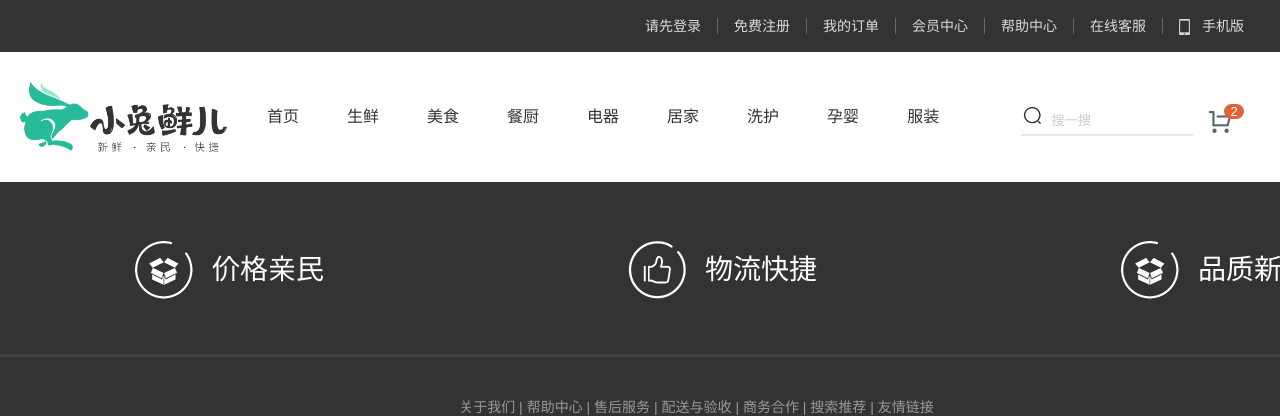
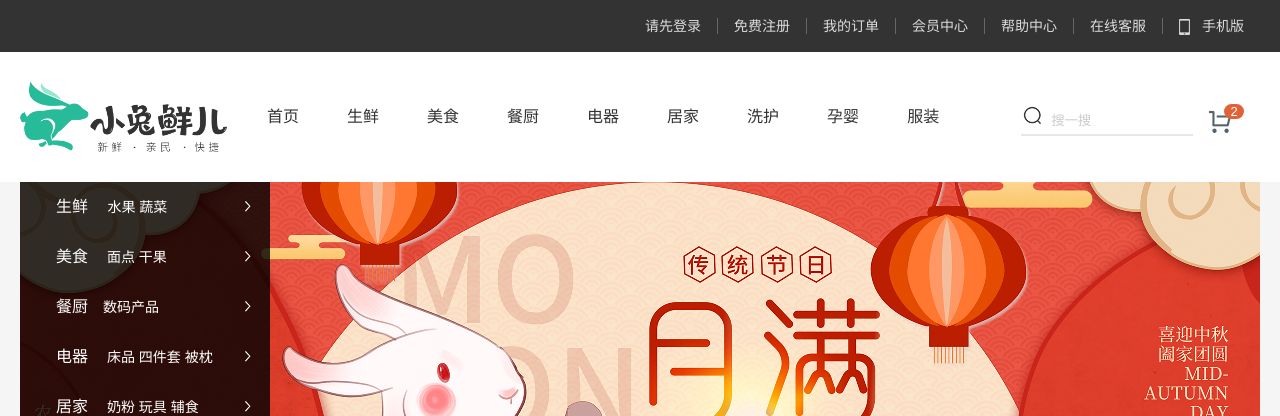
Before and after one commit to CT-sen/xtx_pc_client, a plain HTML site: page index.html in a window 1280 px wide. Shown: the top 416 px of the page. Drawn offline with Linux system fonts and the light colour scheme.

Commit message:
my second

```diff
--- a/css/index.css
+++ b/css/index.css
@@ -1 +1,51 @@
 /* 放index页面的样式表 */
+/* banner */
+
+.banner{
+  height: 500px;
+  background-color: #f5f5f5;
+}
+
+.banner .wrapper {
+  position: relative;
+  height: 500px;
+  /* background-color: pink;  */
+}
+/* 侧导航  */
+.banner .aside{
+  position: absolute;
+  left: 0;
+  top: 0;
+  width: 250px;
+  height: 500px;
+  background-color: rgba(0,0,0,.8);
+}
+
+.banner .aside a{
+  position: relative;
+  display: block;
+  padding-left: 36px;
+  padding-right: 19px ;
+  width: 250px;
+  height: 50px;
+  line-height: 50px;
+  color: #fff;
+}
+
+.banner .aside a span{
+  margin-left: 15px;
+  font-size: 14px;
+}
+.banner .aside a:hover{
+  background-color: #27ba9b;
+}
+.banner .aside a::after{
+  position: absolute;
+  right: 19px;
+  top: 19px;
+  content: '';
+  width: 6px;
+  height: 11px;
+  background-image: url(../images/sprites.png);
+  background-position: -80px -110px;
+}
--- a/index.html
+++ b/index.html
@@ -60,6 +60,35 @@
     </div>
   </div>
 
+<!-- banner -->
+<div class="banner">
+  <div class="wrapper">
+    <ul>
+      <li><a href="javascript:;">
+        <img src="./uploads/banner_1.png" alt="">
+      </a>
+    </li>
+    </ul>
+    <!-- 侧导航 -->
+    <div class="aside">
+      <ul>
+        <li><a href="javascript:;">生鲜 <span>水果 蔬菜</span></a></li>
+        <li><a href="javascript:;">美食<span> 面点 干果</span></a></li>
+        <li><a href="javascript:;">餐厨<span>数码产品</span></a></li>
+        <li><a href="javascript:;">电器<span> 床品 四件套 被枕</span></a></li>
+        <li><a href="javascript:;">居家<span> 奶粉 玩具 辅食</span></a></li>
+        <li><a href="javascript:;">洗护<span> 洗发 洗护 美妆</span></a></li>
+        <li><a href="javascript:;">孕婴<span> 奶粉 玩具</span></a></li>
+        <li><a href="javascript:;">服饰<span> 女装 男装</span></a></li>
+        <li><a href="javascript:;">杂货<span> 户外 图书</span></a></li>
+        <li><a href="javascript:;">品牌<span>品牌制造</span></a></li>
+      </ul>
+    </div>
+  </div>
+</div>
+
+
+
 
   <!-- footer-->
   <div class="footer">
```
